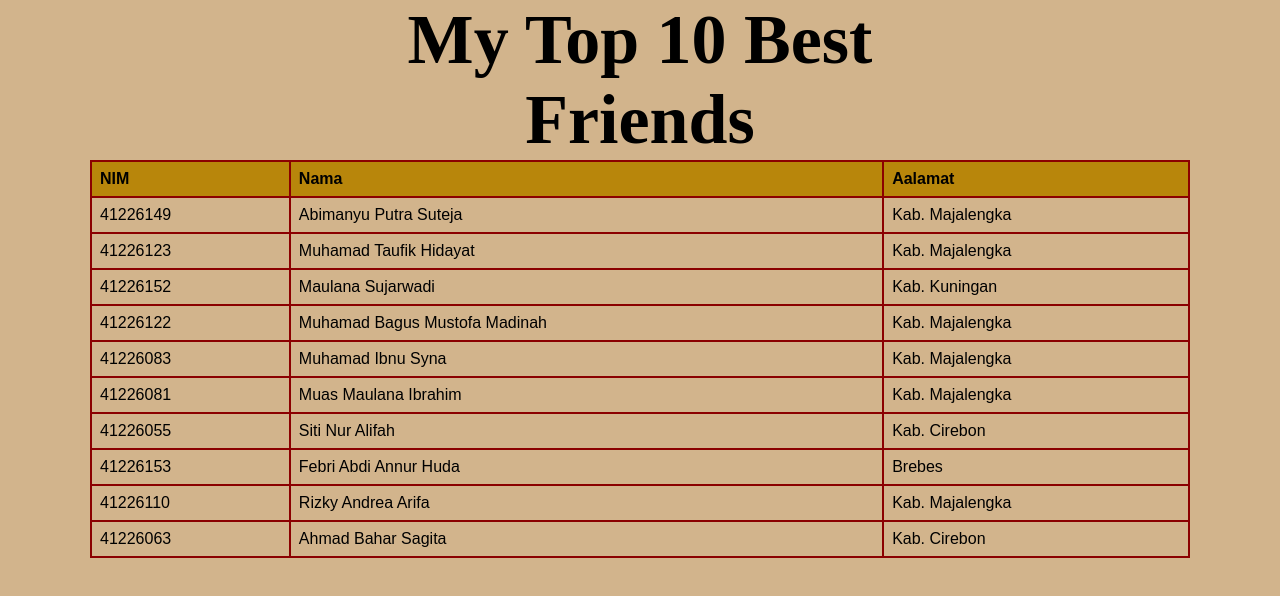
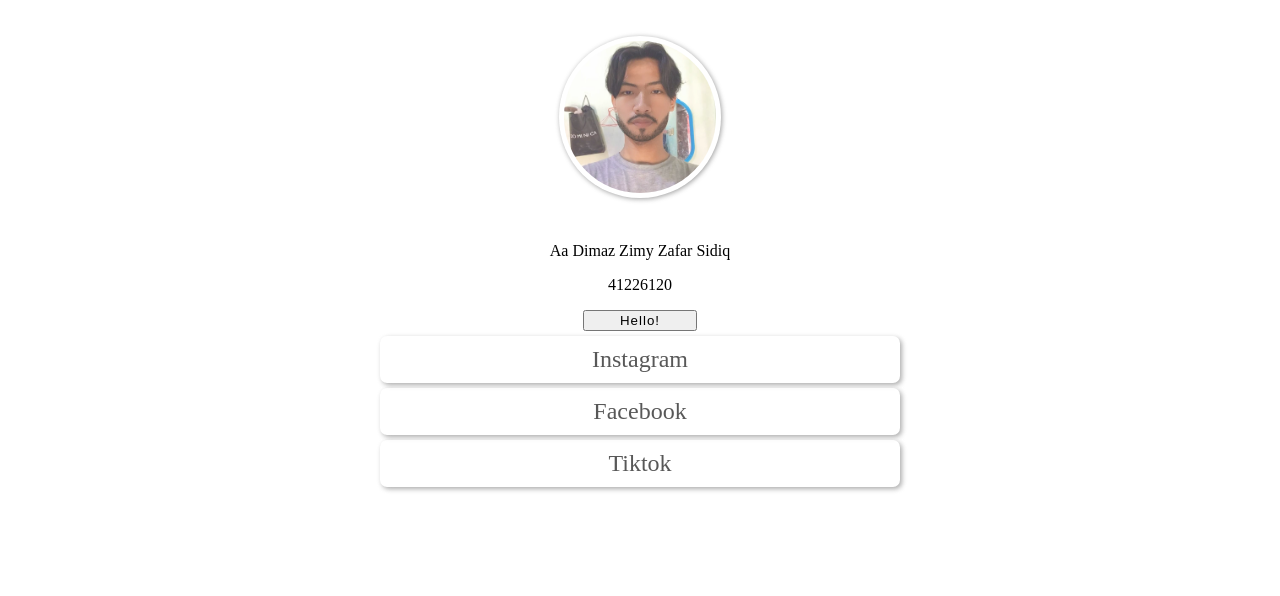
Before and after one commit to Dimaszimy/mine, a plain HTML site: page index.html in a window 1280 px wide. Drawn offline with nearby package versions, Linux system fonts and the light colour scheme.

Commit message:
Add files via upload

```diff
--- a/index.html
+++ b/index.html
@@ -4,77 +4,79 @@
     <meta charset="UTF-8">
     <meta http-equiv="X-UA-Compatible" content="IE=edge">
     <meta name="viewport" content="width=device-width, initial-scale=1.0">
-    <link rel="stylesheet" href="style.css" />
-    <title>Top 10 My Best Friends</title>
+    <title>Dimas Zimy</title>
 </head>
-<script src="https://cdnjs.cloudflare.com/ajax/libs/jquery/3.6.1/jquery.min.js" integrity="sha512-aVKKRRi/Q/YV+4mjoKBsE4x3H+BkegoM/em46NNlCqNTmUYADjBbeNefNxYV7giUp0VxICtqdrbqU7iVaeZNXA==" crossorigin="anonymous" referrerpolicy="no-referrer"></script>
-<style>
-    title{
-        text-align: center;
-    }
-</style>
-<body><center>
-    <div class="container">
-        <div class="atas">
-            <h1>My Top 10 Best Friends</h1>
-        </div>
+<body>
+<div class="intro">
+    <style>
+        h1{
+            color: darkblue;
+            cursor: pointer;
+            transition: 0.2s;
+        }
+        h1:hover{
+            color:black;
+            letter-spacing: 2px;
+        }
+        img{
+            width: 4cm;
+            height: 4cm;
+            object-fit: cover;
+            border-radius: 50%;
+            box-shadow: 1px 1px 5px gray;
+            padding: 5px;
+            background: white;
+            margin: 15px;
+            transition: 0.2s;
+            opacity: 75%;
+        }
+        img:hover{
+            transform: scale(1.2);
+            opacity: 100%;
+            box-shadow: 1px 1px 6px blue;
+        }
+        a{
+            width: 500px;
+            cursor: pointer;
+            transition: 0.2s;
+            display: flex;
+            justify-content: center;
+            padding: 10px;
+            text-decoration: none;
+            color: black;
+            font-size: 24px;
+            text-align: center;
+            border: 3px;
+            background-color: white;
+            border-radius: 7px;
+            padding: 10px;
+            margin: 5px 10px;
+            font-weight: 500px;
+            box-shadow: 2px 2px 5px gray;
+            transition: 0.2s;
+            opacity: 65%;
+        }
+        a:hover{
+            transform: scale(1.3);
+            opacity: 100%;
+            box-shadow: 2px 2px 7px cyan;
+        }
+        p{
+            ;
+        }
+        button{
+            width: 3cm;
+            letter-spacing: 1px;
+        }
+    </style>
+    <center><h1><img src="aku.jpg" alt="error image" height="150" width="150"/></h1>
+        <p>Aa Dimaz Zimy Zafar Sidiq</p>
+        <p>41226120</p>
+        <button onclick="alert('Follow all of My Social Media Bellow')">Hello!</button>
+        <a href="https://instagram.com/dimas_zimy" target="blank">Instagram</a>
+        <a href="https://facebook.com/DimasZimmyZafarSidiq" target="blank">Facebook</a>
+        <a href="https://www.tiktok.com/@dimaszimy" target="blank">Tiktok</a></center>
     </div>
-    <table class="mytabel">
-        <tr>
-            <th>NIM</th>
-            <th>Nama</th>
-            <th>Aalamat</th>
-        </tr>
-        <tr>
-            <td>41226149</td>
-            <td>Abimanyu Putra Suteja</td>
-            <td>Kab. Majalengka</td>
-        </tr>
-        <tr>
-            <td>41226123</td>
-            <td>Muhamad Taufik Hidayat</td>
-            <td>Kab. Majalengka</td>
-        </tr>
-        <tr>
-            <td>41226152</td>
-            <td>Maulana Sujarwadi</td>
-            <td>Kab. Kuningan</td>
-        </tr>
-        <tr>
-            <td>41226122</td>
-            <td>Muhamad Bagus Mustofa Madinah</td>
-            <td>Kab. Majalengka</td>
-        </tr>
-        <tr>
-            <td>41226083</td>
-            <td>Muhamad Ibnu Syna</td>
-            <td>Kab. Majalengka</td>
-        </tr>
-        <tr>
-            <td>41226081</td>
-            <td>Muas Maulana Ibrahim</td>
-            <td>Kab. Majalengka</td>
-        </tr>
-        <tr>
-            <td>41226055</td>
-            <td>Siti Nur Alifah</td>
-            <td>Kab. Cirebon</td>
-        </tr>
-        <tr>
-            <td>41226153</td>
-            <td>Febri Abdi Annur Huda</td>
-            <td>Brebes</td>
-        </tr>
-        <tr>
-            <td>41226110</td>
-            <td>Rizky Andrea Arifa</td>
-            <td>Kab. Majalengka</td>
-        </tr>
-        <tr>
-            <td>41226063</td>
-            <td>Ahmad Bahar Sagita</td>
-            <td>Kab. Cirebon</td>
-        </tr>
-    </table></center>
 </body>
+<div></div>
 </html>
```
